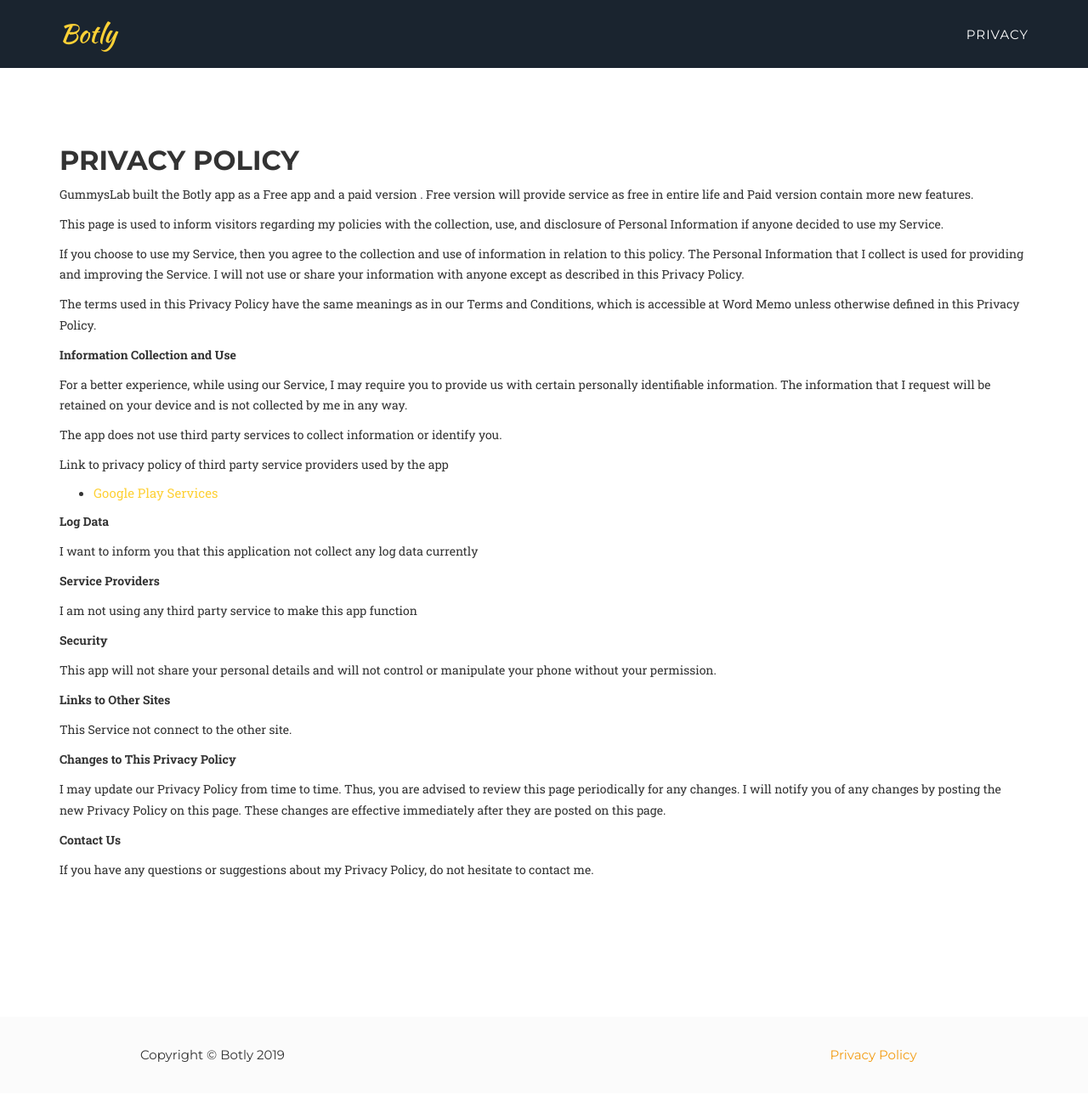
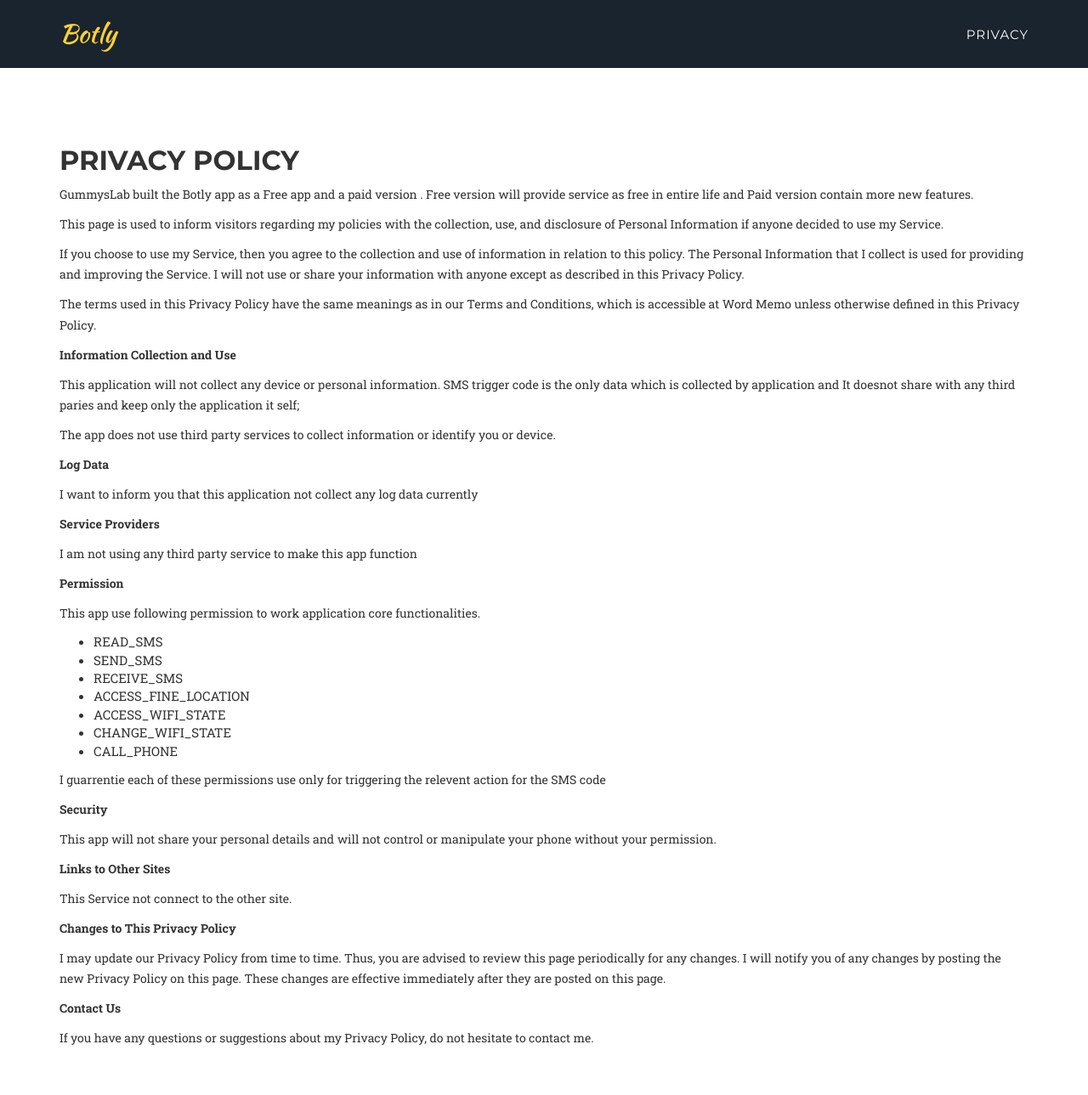
Before and after one commit to IshanFx/BotlyApp, a Jekyll site: the page built from PrivacyPolicy.html, in a window 1280 px wide and 1400 px high. Shown: the top 1289 px of the window at 85% size. Built offline with Jekyll 4.4.1, drawn with Linux system fonts in a browser that asks for light colours; some web fonts are replaced.

Commit message:
css issue

```diff
--- a/_includes/privacy.html
+++ b/_includes/privacy.html
@@ -19,30 +19,30 @@
                           accessible at Word Memo unless otherwise defined in this Privacy Policy.
                         </p>
                         <p><strong>Information Collection and Use</strong></p>
-                        <p>For a better experience, while using our Service, I may require you to provide us with certain
-                          personally identifiable information. The information that I request will be retained on your device and is not
-                          collected by me in any way.
+                        <p>This application will not collect any device or personal information. SMS trigger code is the only data which is collected by application and It doesnot share with
+                          any third paries and keep only the application it self;
                         </p>
-                        <p>The app does not use third party services to collect information or identify you.</p>
-                        <div>
-                          <p>Link to privacy policy of third party service providers used by the app</p>
-                          <ul>
-                            <li><a href="https://www.google.com/policies/privacy/" target="_blank">Google Play Services</a></li>
-                            <!---->
-                            <!---->
-                            <!---->
-                            <!---->
-                            <!---->
-                            <!---->
-                            <!---->
-                          </ul>
-                        </div>
+                        <p>The app does not use third party services to collect information or identify you or device.</p>
+
                         <p><strong>Log Data</strong></p>
                         <p> I want to inform you that this application not collect any log data currently
                         </p>
 
                         <p><strong>Service Providers</strong></p>
                         <p> I am not using any third party service to make this app function</p>
+
+                        <p><strong>Permission</strong></p>
+                        <p> This app use following permission to work application core functionalities.</p>
+                        <ul>
+                          <li>READ_SMS</li>
+                          <li>SEND_SMS</li>
+                          <li>RECEIVE_SMS</li>
+                          <li>ACCESS_FINE_LOCATION</li>
+                          <li>ACCESS_WIFI_STATE</li>
+                          <li>CHANGE_WIFI_STATE</li>
+                          <li>CALL_PHONE</li>
+                        </ul>
+                        <p> I guarrentie each of these permissions use only for triggering the relevent action for the SMS code</p>
 
                         <p><strong>Security</strong></p>
                         <p> This app will not share your personal details and will not control or manipulate your phone without your permission.
```
Also changed, not shown: _includes/css/agency.css (+17 -3 lines), _includes/header.html (+11 -5 lines).
